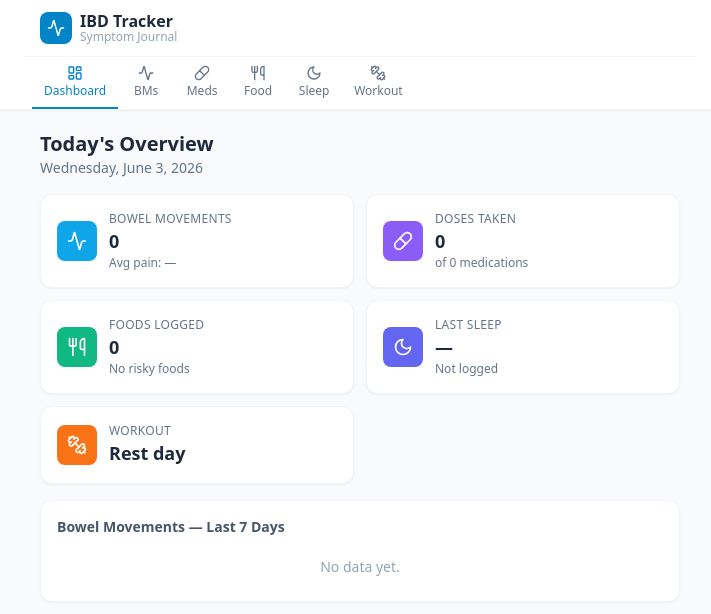
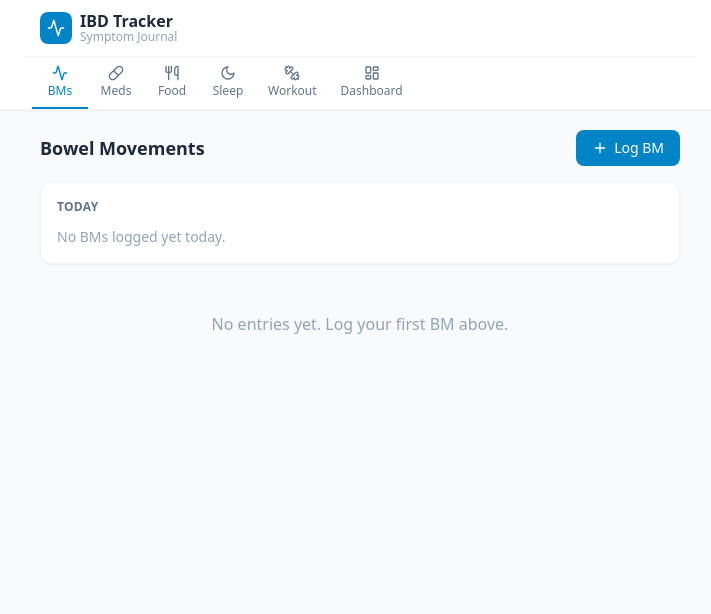
Before and after one commit to jaychung003/my-symptoms, a React (Vite) app: page / in a window 1280 px wide. Shown: the top 614 px of the page, without its empty margins (280-991 px from the left). Built offline with nearby package versions, Linux system fonts and the light colour scheme.

Commit message:
Move BMs to first tab, Dashboard to last
https://claude.ai/code/session_01J2LsJrLEAC4EfbraUnVTFv

```diff
--- a/src/App.tsx
+++ b/src/App.tsx
@@ -19,17 +19,17 @@ const INITIAL_DATA: AppData = {
 }
 
 const TABS = [
-  { id: 'dashboard', label: 'Dashboard', Icon: LayoutDashboard },
   { id: 'bowel', label: 'BMs', Icon: Activity },
   { id: 'medications', label: 'Meds', Icon: Pill },
   { id: 'food', label: 'Food', Icon: Utensils },
   { id: 'sleep', label: 'Sleep', Icon: Moon },
   { id: 'workout', label: 'Workout', Icon: Dumbbell },
+  { id: 'dashboard', label: 'Dashboard', Icon: LayoutDashboard },
 ]
 
 export default function App() {
   const [data, setData] = useLocalStorage<AppData>('ibd-tracker-v1', INITIAL_DATA)
-  const [activeTab, setActiveTab] = useState('dashboard')
+  const [activeTab, setActiveTab] = useState('bowel')
 
   function update<K extends keyof AppData>(key: K, value: AppData[K]) {
     setData(prev => ({ ...prev, [key]: value }))
```
